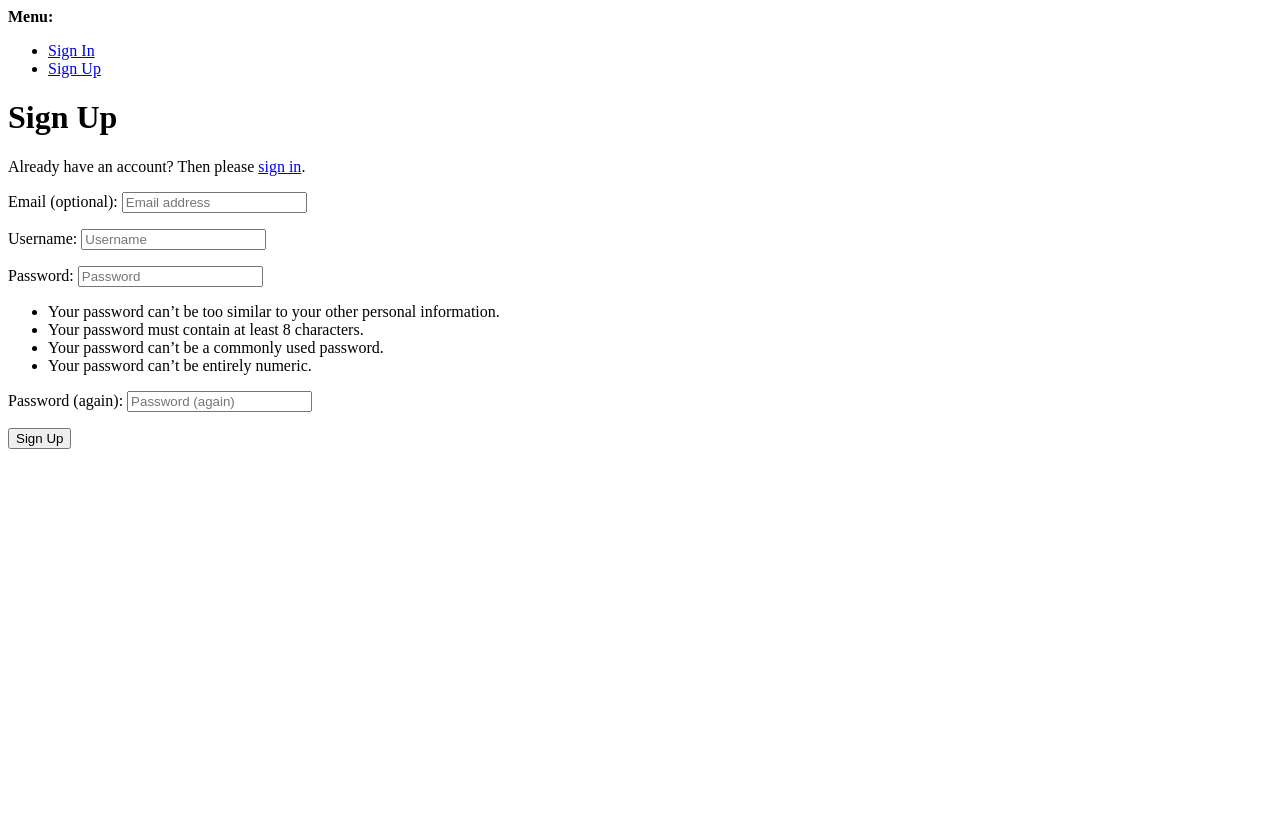
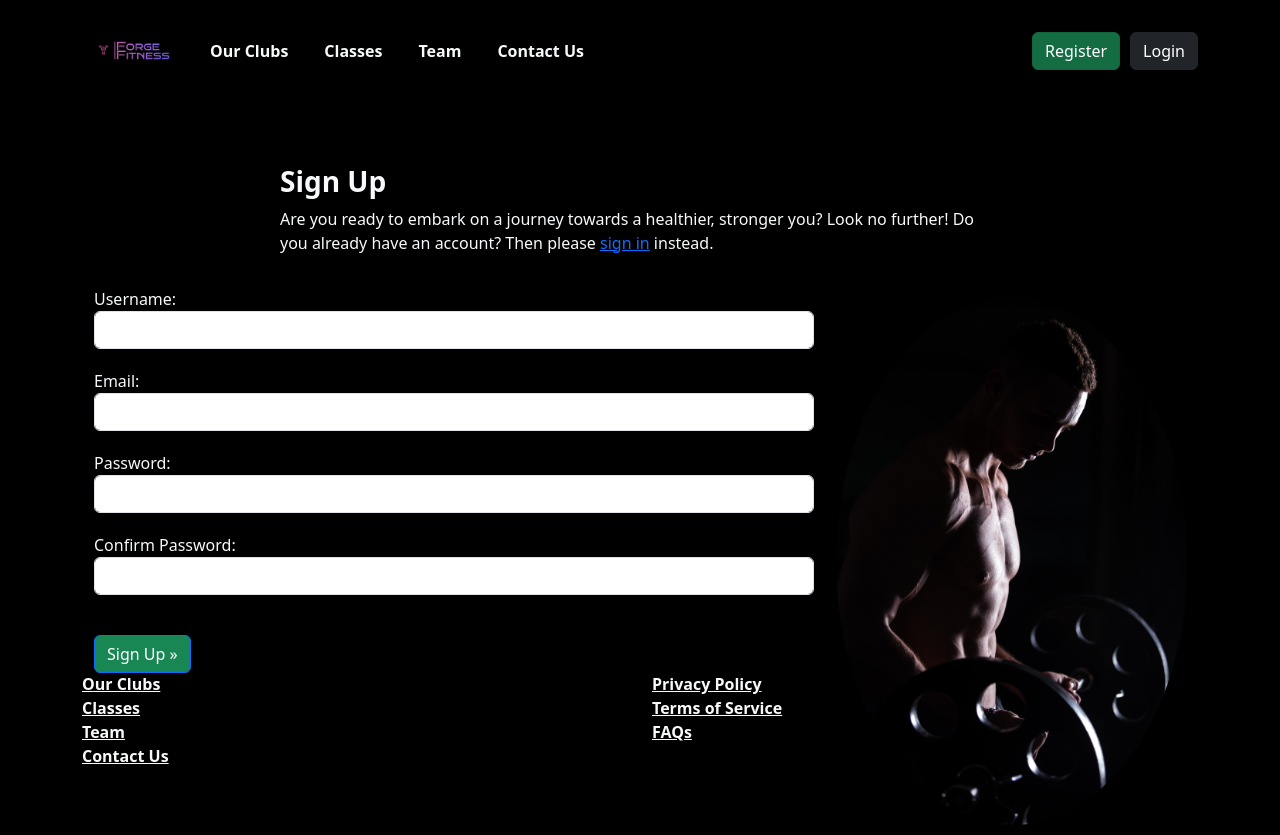
Before and after one commit to Karlsberg62/Forge-Fitness, a Django app: page /accounts/signup/ in a window 1280 px wide. Before the commit the page ends 449 px from the top, so only its background shows below. Run offline with Django 4.2, Linux system fonts and the light colour scheme; some libraries are stand-ins or nearby versions.

Commit message:
ADD: Login, Register, Password Reset & Profile page

```diff
--- a/forgefitness/urls.py
+++ b/forgefitness/urls.py
@@ -20,4 +20,5 @@ from django.urls import include, path
 urlpatterns = [
     path('admin/', admin.site.urls),
     path("", include("forgefitnessweb.urls")),
+    path('accounts/', include('allauth.urls')),
 ]
--- a/forgefitnessweb/urls.py
+++ b/forgefitnessweb/urls.py
@@ -4,4 +4,5 @@ from django.urls import include, path
 urlpatterns = [
     path("", views.index, name="index"),
     path("accounts/", include("allauth.urls")),
+    path("profile", views.profile, name="profile")
 ]
--- a/forgefitnessweb/views.py
+++ b/forgefitnessweb/views.py
@@ -5,3 +5,6 @@ from .models import Profile, CommentReview, Sessions
 # Create your views here.
 def index(request):
     return render(request,'index.html')
+
+def profile(request):
+    return render(request,'profile.html')
--- a/static/css/style.css
+++ b/static/css/style.css
@@ -47,3 +47,16 @@ body {
 .shadow {
     box-shadow: 0 0 10px rgba(0, 0, 0, 0.5); /* Adjust the shadow color and intensity as needed */
 }
+
+/* Register page */
+.register-pic {
+    padding: 10px;
+    border-radius: 10px;
+  }
+
+.form-group {
+    margin-bottom: 20px; /* Add margin between form groups */
+  }
+.reg-btn {
+    margin-top: 20px; /* Add margin to the button */
+}
--- a/templates/account/logout.html
+++ b/templates/account/logout.html
@@ -1,5 +1,5 @@
 {% extends "base.html" %}
-
+{% load static %}
 {% load i18n %}
 
 {% block head_title %}{% trans "Sign Out" %}{% endblock %}
@@ -7,7 +7,7 @@
 {% block content %}
 <div class="container">
     <div class="row">
-        <div class="col-md-8 mt-3 offset-md-2">
+        <div class="col-md-8 mt-3 offset-md-2 text-light">
             <h3>{% trans "Sign Out" %}</h3>
 
             <p>{% trans 'Are you sure you want to sign out?' %}</p>
--- a/templates/account/password_reset.html
+++ b/templates/account/password_reset.html
@@ -1,4 +1,4 @@
-{% extends "account/base_entrance.html" %}
+{% extends 'base.html' %}
 {% load i18n allauth account %}
 {% block head_title %}
     {% trans "Password Reset" %}
@@ -10,7 +10,7 @@
     {% if user.is_authenticated %}
         {% include "account/snippets/already_logged_in.html" %}
     {% endif %}
-    <p>
+    <p class="text-light">
         {% trans "Forgotten your password? Enter your email address below, and we'll send you an email allowing you to reset it." %}
     </p>
     {% url 'account_reset_password' as reset_url %}
@@ -26,5 +26,5 @@
             {% endelement %}
         {% endslot %}
     {% endelement %}
-    <p>{% blocktrans %}Please contact us if you have any trouble resetting your password.{% endblocktrans %}</p>
+    <p class="text-light">{% blocktrans %}Please contact us if you have any trouble resetting your password.{% endblocktrans %}</p>
 {% endblock content %}
--- a/templates/account/signup.html
+++ b/templates/account/signup.html
@@ -1,34 +1,53 @@
-{% extends "account/base_entrance.html" %}
-{% load allauth i18n %}
-{% block head_title %}
-    {% trans "Signup" %}
-{% endblock head_title %}
+{% extends "base.html" %}
+{% load static %}
+
+{% load i18n %}
+
+{% block head_title %}{% trans "Signup" %}{% endblock %}
+
 {% block content %}
-    {% element h1 %}
-        {% trans "Sign Up" %}
-    {% endelement %}
-    <p>
-        {% blocktrans %}Already have an account? Then please <a href="{{ login_url }}">sign in</a>.{% endblocktrans %}
-    </p>
-    {% url 'account_signup' as action_url %}
-    {% element form form=form method="post" action=action_url tags="entrance,signup" %}
-        {% slot body %}
-            {% csrf_token %}
-            {% element fields form=form unlabeled=True %}
-            {% endelement %}
-            {% if redirect_field_value %}
-                <input type="hidden"
-                       name="{{ redirect_field_name }}"
-                       value="{{ redirect_field_value }}" />
-            {% endif %}
-        {% endslot %}
-        {% slot actions %}
-            {% element button tags="prominent,signup" type="submit" %}
-                {% trans "Sign Up" %}
-            {% endelement %}
-        {% endslot %}
-    {% endelement %}
-    {% if SOCIALACCOUNT_ENABLED %}
-        {% include "socialaccount/snippets/login.html" with page_layout="entrance" %}
-    {% endif %}
-{% endblock content %}
+<div class="container">
+  <div class="row">
+    <div class="col-md-8 mt-3 offset-md-2 text-light">
+      <h3><strong>{% trans "Sign Up" %}</strong></h3>
+
+      <p class="">{% blocktrans %}
+        Are you ready to embark on a journey towards a healthier, stronger you? Look no further!
+        Do you already have an account? Then please
+        <a class="link" href="{{ login_url }}">sign in</a>
+        instead.
+      {% endblocktrans %}</p>
+    </div>
+    <div class="col-md-8 mt-3 text-light">
+      <form class="signup" id="signup_form" method="post" action="{% url 'account_signup' %}">
+        {% csrf_token %}
+        <div class="form-group">
+          <label for="id_username">{% trans "Username" %}:</label>
+          <input type="text" class="form-control" id="id_username" name="username" required>
+        </div>
+        <div class="form-group">
+          <label for="id_email">{% trans "Email" %}:</label>
+          <input type="email" class="form-control" id="id_email" name="email" required>
+        </div>
+        <div class="form-group">
+          <label for="id_password1">{% trans "Password" %}:</label>
+          <input type="password" class="form-control" id="id_password1" name="password1" required>
+        </div>
+        <div class="form-group">
+          <label for="id_password2">{% trans "Confirm Password" %}:</label>
+          <input type="password" class="form-control" id="id_password2" name="password2" required>
+        </div>
+        {% if redirect_field_value %}
+        <input type="hidden" name="{{ redirect_field_name }}" value="{{ redirect_field_value }}" />
+        {% endif %}
+        <button class="btn btn-primary bg-success reg-btn" type="submit">
+          {% trans "Sign Up" %} &raquo;</button>
+      </form>
+    </div>
+    <div class="col-md-4 mt-3 register-pic shadow">
+      <img src="{% static 'media/images/weightlifting.jpg' %}" alt="Hero Image" class="img-fluid rounded-circle">
+    </div>
+  </div>
+</div>
+
+{% endblock %}
--- a/templates/base.html
+++ b/templates/base.html
@@ -31,7 +31,7 @@
       <nav class="navbar navbar-expand-lg navbar-light sticky-top">
         <div class="container">
             <!-- Logo -->
-            <a class="navbar-brand" href="index.html"><img class="logo" src="{% static 'media/images/forge-fitness-hr.png' %}" alt="Forge Fitness"></a>
+            <a class="navbar-brand" href="{% url 'index' %}"><img class="logo" src="{% static 'media/images/forge-fitness-hr.png' %}" alt="Forge Fitness"></a>
 
             <!-- Links on the left -->
             <div class="collapse navbar-collapse" id="navbarSupportedContent">
@@ -53,10 +53,12 @@
               <!-- Buttons for Register/Login -->
                 <div class="buttons">
                     {% if user.is_authenticated %}
-                    <button class="btn btn-primary">Logout</button>
+                    <a href="{% url 'profile' %}" class="btn btn-primary">Profile</a>
+                    <a class="btn btn-dark {% if request.path == logout_url %}active{% endif %}" aria-current="page" href="{% url 'account_logout' %}">Logout</a>
+
                     {% else %}
-                    <a href="{% url 'account_signup' %}" class="btn btn-success">Register</a>
-                    <a href="{% url 'account_login' %}" class="btn btn-dark">Login</a>
+                    <a class="btn btn-success {% if request.path == signup_url %}active{% endif %}" aria-current="page" href="{% url 'account_signup' %}">Register</a>
+                    <a class="btn btn-dark {% if request.path == login_url %}active{% endif %}" aria-current="page" href="{% url 'account_login' %}">Login</a>
                     {% endif %}
                 </div>
         </div>
@@ -68,7 +70,7 @@
     {% endblock content %}
   </main>
     <!-- Footer -->
-    <footer class="footer mt-auto py-3 bg-dark fixed-bottom">
+    <footer class="footer mt-auto py-3 fixed-bottom">
       <div class="container">
           <div class="row">
               <div class="col">
```
Also changed, not shown: forgefitnessweb/templates/index.html (+6 -2 lines), forgefitnessweb/templates/profile.html (added, +65 -0 lines), templates/account/login.html (+16 -9 lines), db.sqlite3, static/media/images/weightlifting.jpg (added), 2 other files.
